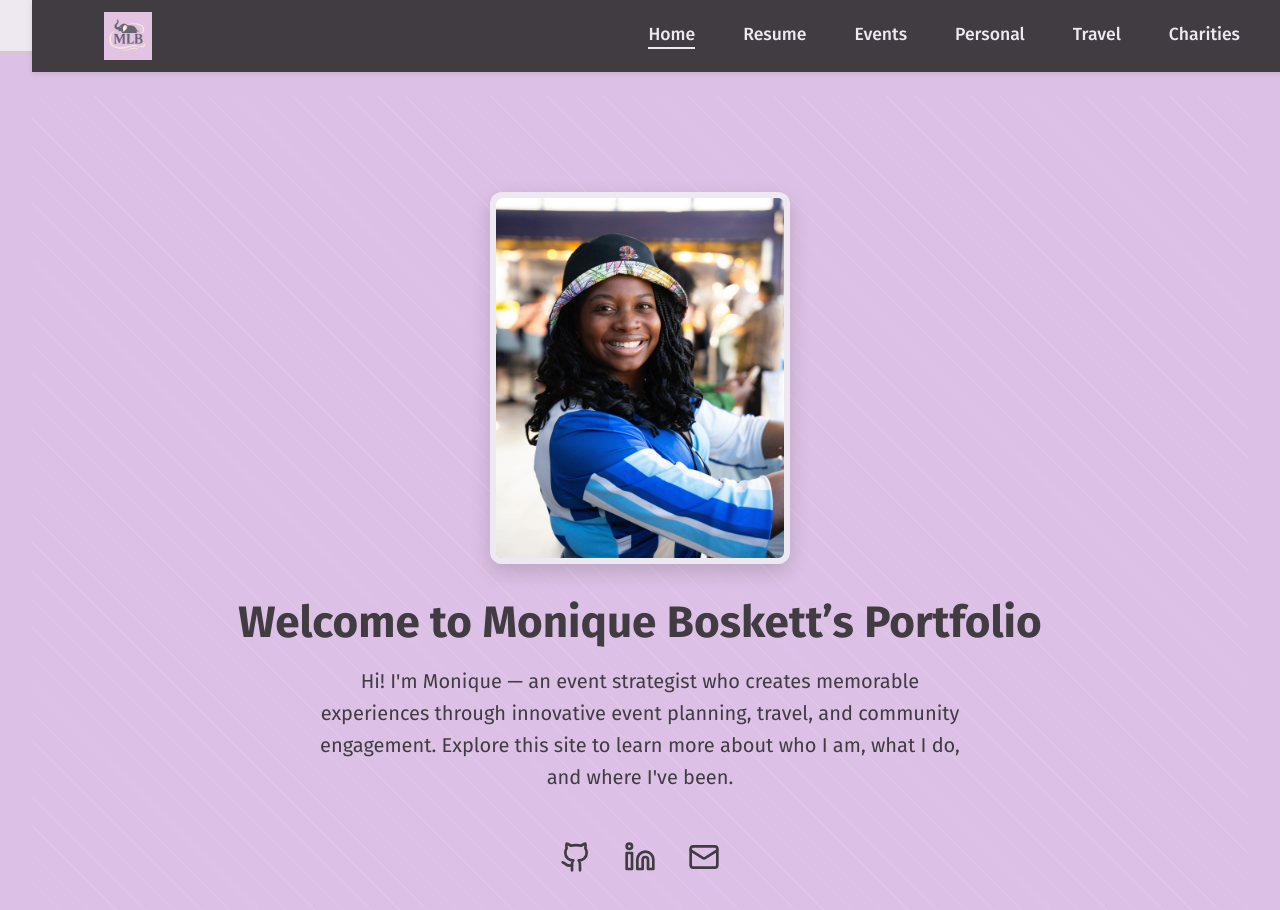
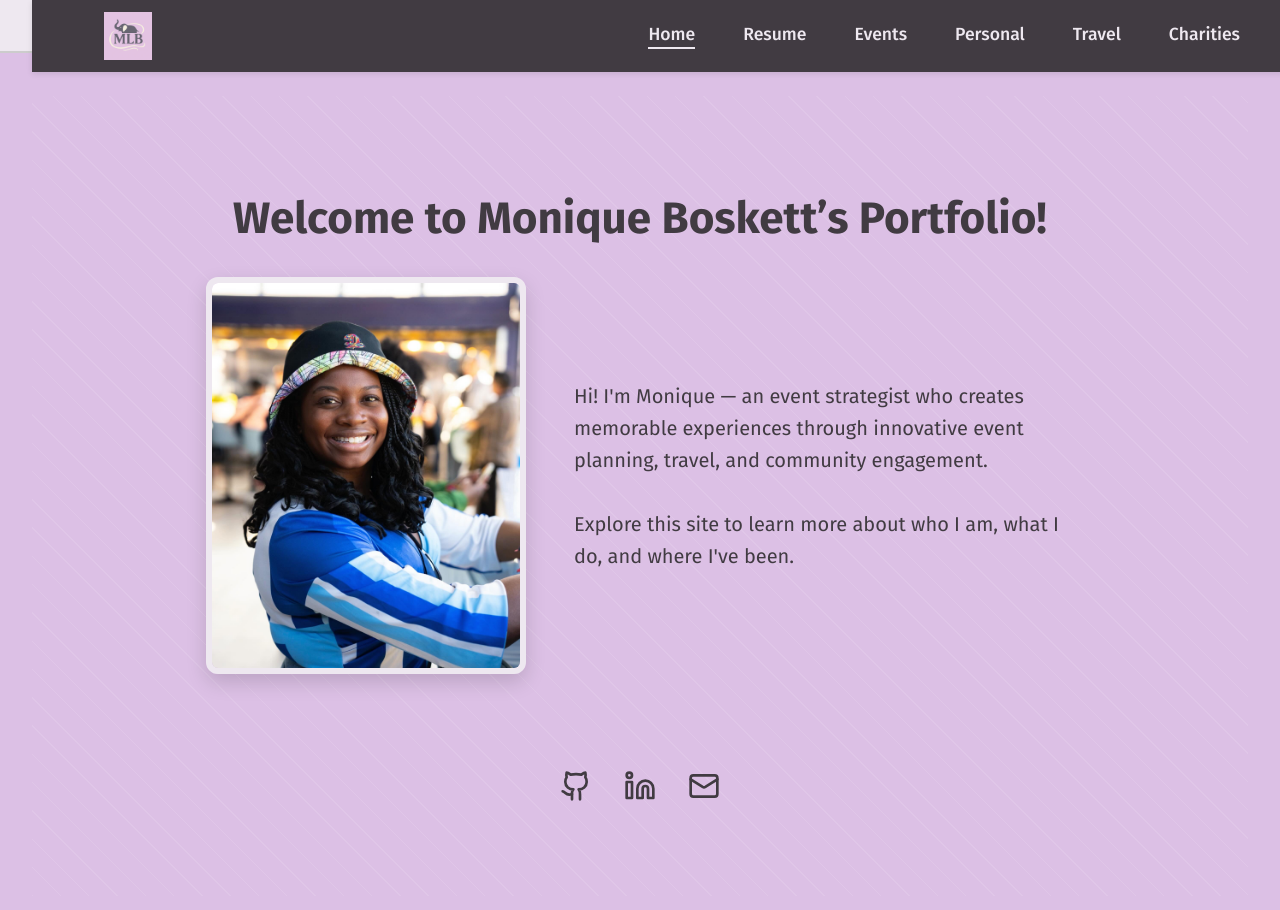
Before and after one commit to MoniqueBoskett/moniqueboskett.github.io, a Next.js app: page / in a window 1280 px wide. Shown: the top 910 px of the page. Built offline with nearby package versions, Linux system fonts and the light colour scheme.

Commit message:
Update homepage layout: center title, photo left, text right

```diff
--- a/pages/index.js
+++ b/pages/index.js
@@ -23,40 +23,57 @@ export default function Home() {
           display: 'flex',
           flexDirection: 'column',
           alignItems: 'center',
-          textAlign: 'center',
         }}
       >
-        {/* Profile Photo */}
+        {/* Page Title Centered at Top */}
+<h1 style={{ fontSize: '2.75rem', marginBottom: '2rem', textAlign: 'center' }}>
+  Welcome to Monique Boskett&rsquo;s Portfolio!
+</h1>
+
+{/* Two-column content layout */}
+<div
+  style={{
+    display: 'flex',
+    flexDirection: 'row',
+    flexWrap: 'wrap',
+    alignItems: 'center',
+    justifyContent: 'center',
+    maxWidth: '1000px',
+    width: '100%',
+    gap: '3rem',
+    marginBottom: '4rem',
+  }}
+>
+          {/* Left: Photo */}
           <img
             src="/monique.jpg"
             alt="Monique Boskett"
             style={{
-            width: '300px',
+              width: '320px',
               height: 'auto',
               borderRadius: '12px',
               objectFit: 'cover',
-            marginBottom: '2rem',
               border: '6px solid #eee8f0',
               boxShadow: '0 8px 20px rgba(0, 0, 0, 0.15)',
             }}
           />
-
-        {/* Welcome Header */}
-        <h1 style={{ fontSize: '2.75rem', marginBottom: '1rem' }}>
-          Welcome to Monique Boskett&rsquo;s Portfolio
-        </h1>
-
-        {/* Intro Paragraph */}
-        <p style={{ fontSize: '1.25rem', maxWidth: '650px', lineHeight: 1.6 }}>
-          Hi! I&apos;m Monique — an event strategist who creates memorable experiences through innovative event planning, travel, and community engagement.
+          {/* Right: Text */}
+          <div style={{ maxWidth: '500px', textAlign: 'left' }}>
+            <p style={{ fontSize: '1.25rem', lineHeight: 1.6 }}>
+              Hi! I&apos;m Monique — an event strategist who creates memorable experiences through innovative
+              event planning, travel, and community engagement.
+              <br /><br />
               Explore this site to learn more about who I am, what I do, and where I&apos;ve been.
             </p>
+          </div>
+        </div>
 
-        {/* Footer Section with Icons */}
+        {/* Footer with Icons */}
         <footer
           style={{
-            marginTop: '3rem',
+            marginTop: '2rem',
             display: 'flex',
+            justifyContent: 'center',
             gap: '2rem',
             fontSize: '1.5rem',
           }}
```
Lines whose indentation alone changed are shown as unchanged.
